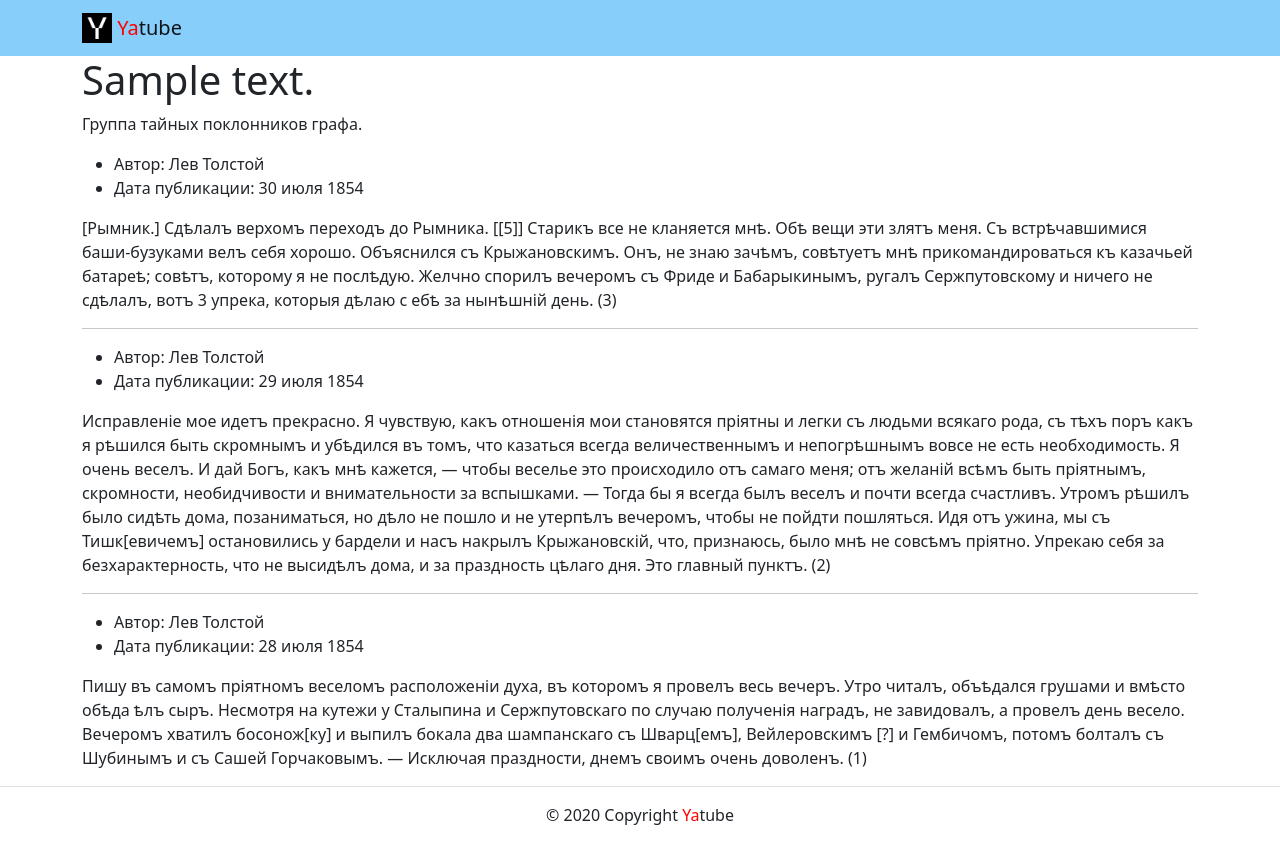
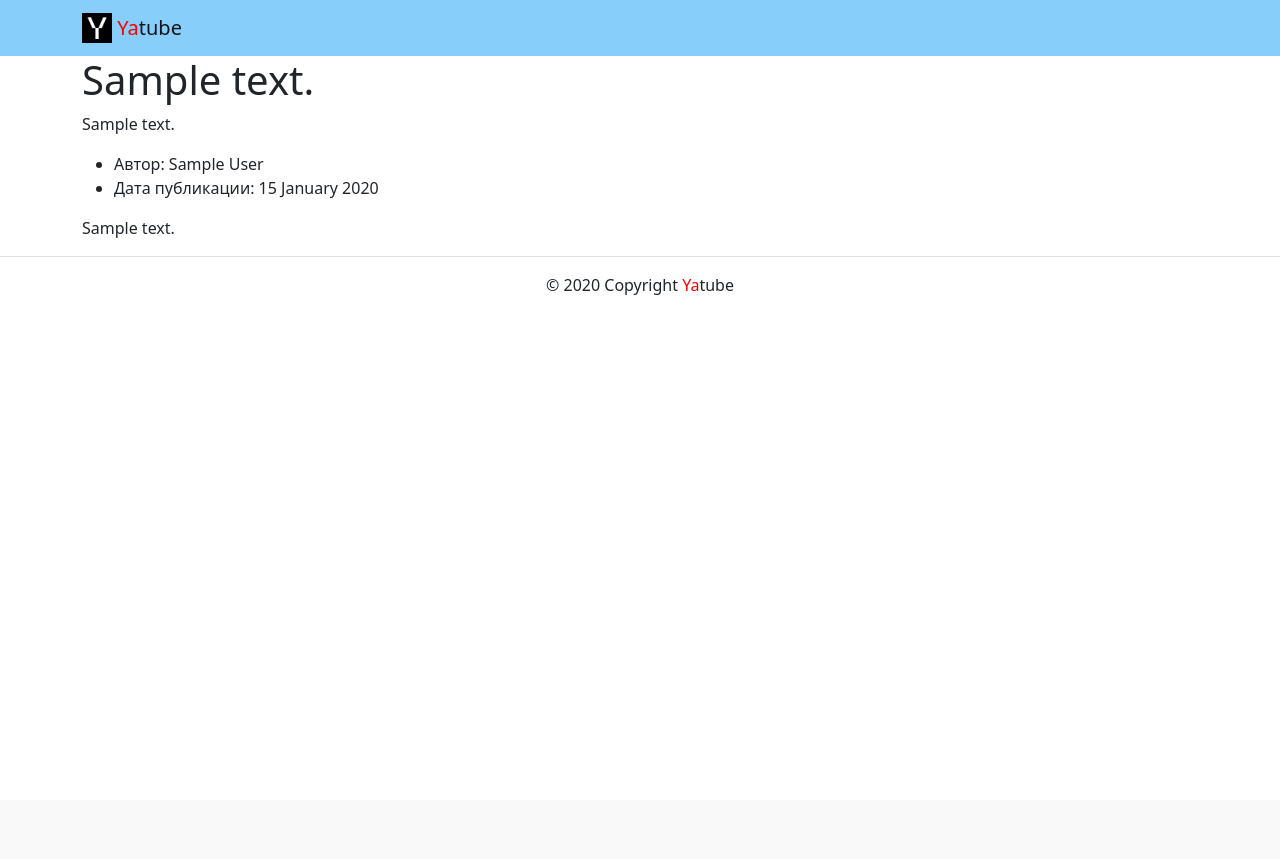
Before and after one commit to RocketCookie/yatube_project, a Django app: template yatube/templates/posts/group_list.html in a window 1280 px wide. After the commit the page ends 295 px from the top, so only its background shows below. Run offline with Django 3.2, Linux system fonts and the light colour scheme; tables that the repository leaves empty hold one stand-in row (values such as "Sample post"); the template is opened without the code that fills it: values that come from a table or form of the project are taken from there, most other values are stand-ins (such as "Sample title", 1, 10 or a date in 2020); some libraries are stand-ins or nearby versions.

Commit message:
Made the display of posts of groups from the database

```diff
--- a/yatube/posts/admin.py
+++ b/yatube/posts/admin.py
@@ -1,12 +1,13 @@
 from django.contrib import admin
 
-from .models import Post
+from .models import Group, Post
 
 
 class PostAdmin(admin.ModelAdmin):
     # Перечисляем поля, которые должны отображаться в админке
-    list_display = ('pk', 'text', 'pub_date', 'author')
+    list_display = ('pk', 'text', 'pub_date', 'author', 'group',)
     # Добавляем интерфейс для поиска по тексту постов
+    list_editable = ('group',)
     search_fields = ('text',)
     # Добавляем возможность фильтрации по дате
     list_filter = ('pub_date',)
@@ -15,3 +16,4 @@ class PostAdmin(admin.ModelAdmin):
 
 
 admin.site.register(Post, PostAdmin)
+admin.site.register(Group)
--- a/yatube/posts/models.py
+++ b/yatube/posts/models.py
@@ -2,6 +2,16 @@ from django.db import models
 from django.contrib.auth import get_user_model
 
 User = get_user_model()
+Group = get_user_model()
+
+
+class Group(models.Model):
+    title = models.CharField(max_length=200)
+    slug = models.SlugField()
+    description = models.TextField()
+
+    def __str__(self) -> str:
+        return self.title
 
 
 class Post(models.Model):
@@ -12,3 +22,9 @@ class Post(models.Model):
         on_delete=models.CASCADE,
         related_name='posts'
     )
+    group = models.ForeignKey(
+        Group,
+        blank=True,
+        null=True,
+        on_delete=models.CASCADE
+    )
--- a/yatube/templates/base.html
+++ b/yatube/templates/base.html
@@ -27,7 +27,10 @@
     </header>
     <main>
       {% block content %}
-      Всё пропало! (╯°□°）╯︵ ┻━┻
+      <iframe width="560" height="315" src="https://www.youtube.com/embed/pTZaNHZGsQo"
+      title="YouTube video player" frameborder="0" allow="accelerometer;
+      autoplay; clipboard-write; encrypted-media; gyroscope;
+      picture-in-picture" allowfullscreen></iframe>
       {% endblock content %}
     </main>
     <!-- Использованы классы бустрапа: -->
--- a/yatube/templates/posts/group_list.html
+++ b/yatube/templates/posts/group_list.html
@@ -1,74 +1,31 @@
 {% extends 'base.html' %}
 
-{% block title %}Записи сообщества Лев Толстой – зеркало русской революции.{% endblock title %}
+{% block title %}Записи сообщества {{ group.title }} {% endblock title %}
 
 
 {% block content %}
 <div class="container">
   <h1> {{text}} </h1>
   <p>
-    Группа тайных поклонников графа.
+    {{ group.description }}
   </p>
+  {% for post in posts %}
   <article>
     <ul>
       <li>
-        Автор: Лев Толстой
+        Автор: {{ post.author.get_full_name }}
       </li>
       <li>
-        Дата публикации: 30 июля 1854
+        Дата публикации: {{ post.pub_date|date:"d E Y" }}
       </li>
     </ul>
     <p>
-      [Рымник.] Сдѣлалъ верхомъ переходъ до Рымника. [[5]] Старикъ все не кланяется мнѣ.
-      Обѣ вещи эти злятъ меня. Съ встрѣчавшимися баши-бузуками велъ себя хорошо.
-      Объяснился съ Крыжановскимъ. Онъ, не знаю зачѣмъ, совѣтуетъ мнѣ прикомандироваться
-      къ казачьей батареѣ; совѣтъ, которому я не послѣдую. Желчно спорилъ вечеромъ съ Фриде
-      и Бабарыкинымъ, ругалъ Сержпутовскому и ничего не сдѣлалъ, вотъ 3 упрека, которыя дѣлаю с
-      ебѣ за нынѣшній день. (3)
+      {{ post.text }}
     </p>
   </article>
-  <hr>
-  <article>
-    <ul>
-      <li>
-        Автор: Лев Толстой
-      </li>
-      <li>
-        Дата публикации: 29 июля 1854
-      </li>
-    </ul>
-    <p>
-      Исправленіе мое идетъ прекрасно. Я чувствую, какъ отношенія мои становятся пріятны и легки
-      съ людьми всякаго рода, съ тѣхъ поръ какъ я рѣшился быть скромнымъ и убѣдился въ томъ,
-      что казаться всегда величественнымъ и непогрѣшнымъ вовсе не есть необходимость. Я очень
-      веселъ. И дай Богъ, какъ мнѣ кажется, — чтобы веселье это происходило отъ самаго меня;
-      отъ желаній всѣмъ быть пріятнымъ, скромности, необидчивости и внимательности за вспышками.
-      — Тогда бы я всегда былъ веселъ и почти всегда счастливъ.
-      Утромъ рѣшилъ было сидѣть дома, позаниматься, но дѣло не пошло и не утерпѣлъ вечеромъ,
-      чтобы не пойдти пошляться. Идя отъ ужина, мы съ Тишк[евичемъ] остановились у бардели и насъ
-      накрылъ Крыжановскій, что, признаюсь, было мнѣ не совсѣмъ пріятно. Упрекаю себя за
-      безхарактерность, что не высидѣлъ дома, и зa праздность цѣлаго дня. Это главный пунктъ. (2)
-    </p>
-  </article>
-  <hr>
-  <article>
-    <ul>
-      <li>
-        Автор: Лев Толстой
-      </li>
-      <li>
-        Дата публикации: 28 июля 1854
-      </li>
-    </ul>
-    <p>
-      Пишу въ самомъ пріятномъ веселомъ расположеніи духа, въ которомъ я провелъ весь вечеръ.
-      Утро читалъ, объѣдался грушами и вмѣсто обѣда ѣлъ сыръ. Несмотря на кутежи у Сталыпина и
-      Сержпутовскаго по случаю полученія наградъ, не завидовалъ, а провелъ день весело. Вечеромъ
-      хватилъ босонож[ку] и выпилъ бокала два шампанскаго съ Шварц[емъ], Вейлеровскимъ [?] и
-      Гембичомъ, потомъ болталъ съ Шубинымъ и съ Сашей Горчаковымъ. — Исключая праздности,
-      днемъ своимъ очень доволенъ. (1)
-    </p>
-  </article>
+  {% if not forloop.last %}<hr>{% endif %}
+  {% endfor %}
+
   <!-- под последним постом нет линии -->
 </div>
 {% endblock content %}
```
Also changed, not shown: yatube/posts/views.py (+7 -7 lines), yatube/templates/posts/index.html (+7 -1 lines), yatube/posts/migrations/0002_auto_20221125_0140.py (added).
